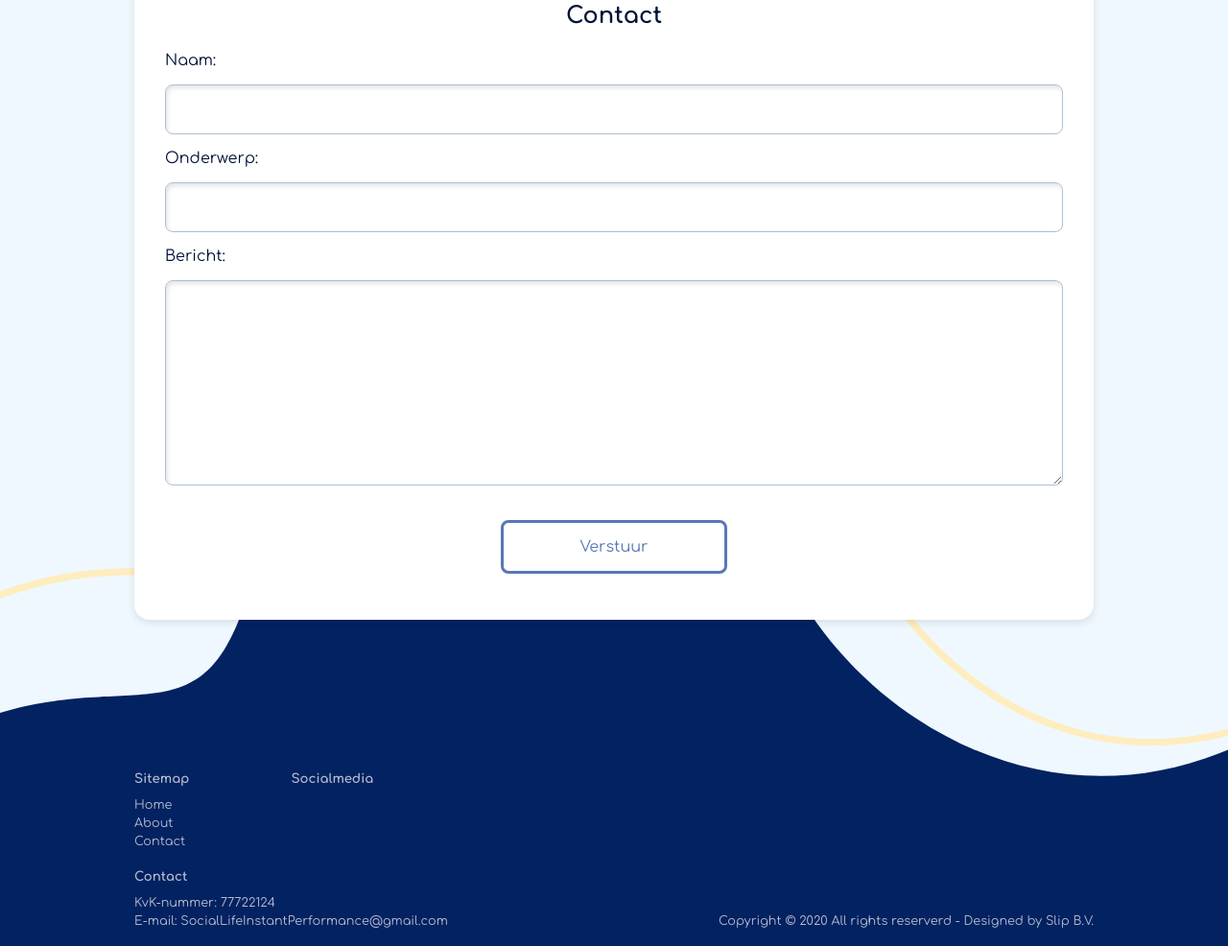
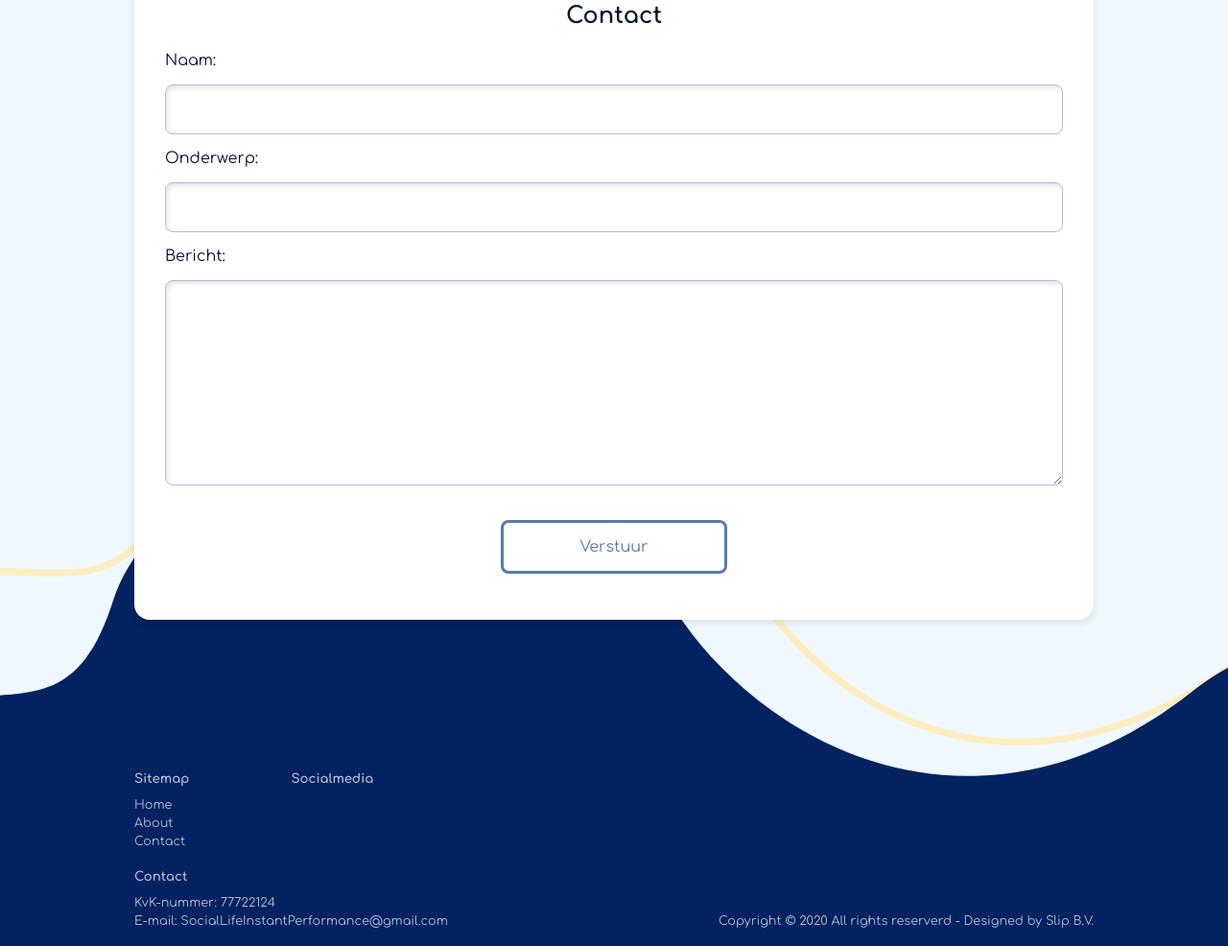
Before and after one commit to RoySpringer/SLIP, a website built with webpack: page src/index.html in a window 1280 px wide. Shown: the part 2045-3031 px from the top of the page at 96% size. Built offline with nearby package versions, Linux system fonts and the light colour scheme.

Commit message:
Rewrote some code for a beter centerd position of the footer image

```diff
--- a/src/css/style.scss
+++ b/src/css/style.scss
@@ -248,8 +248,8 @@ main {
 footer {
     z-index: -1;
     position: relative;
+    padding: 0 1em;
     height: 840px;
-    padding: 0 1em;
     overflow: hidden;
     color: rgba(255, 255, 255, 0.7);
     display: flex;
@@ -305,11 +305,17 @@ footer {
         }
     }
 
-    img {
+    .background {
+        position: absolute;
+        top: 0;
+        left: 0;
+        right: 0;
+        width: 100%;
         z-index: -1;
-        position: absolute;
-        top: 0px;
-        left: -350px;
+        display: flex;
+        justify-content: center;
+        align-items: flex-start;
+
     }
 }
 
--- a/src/index.html
+++ b/src/index.html
@@ -750,7 +750,9 @@
         <p>Copyright © 2020 All rights reserverd - Designed by Slip B.V.</p>
       </div>
     </div>
-    <img src="./img/footer-shape.svg" alt="Cloud">
+    <div class="background">
+      <img src="./img/footer-shape.svg" alt="Cloud">
+    </div>
   </footer>
 </body>
 
```
